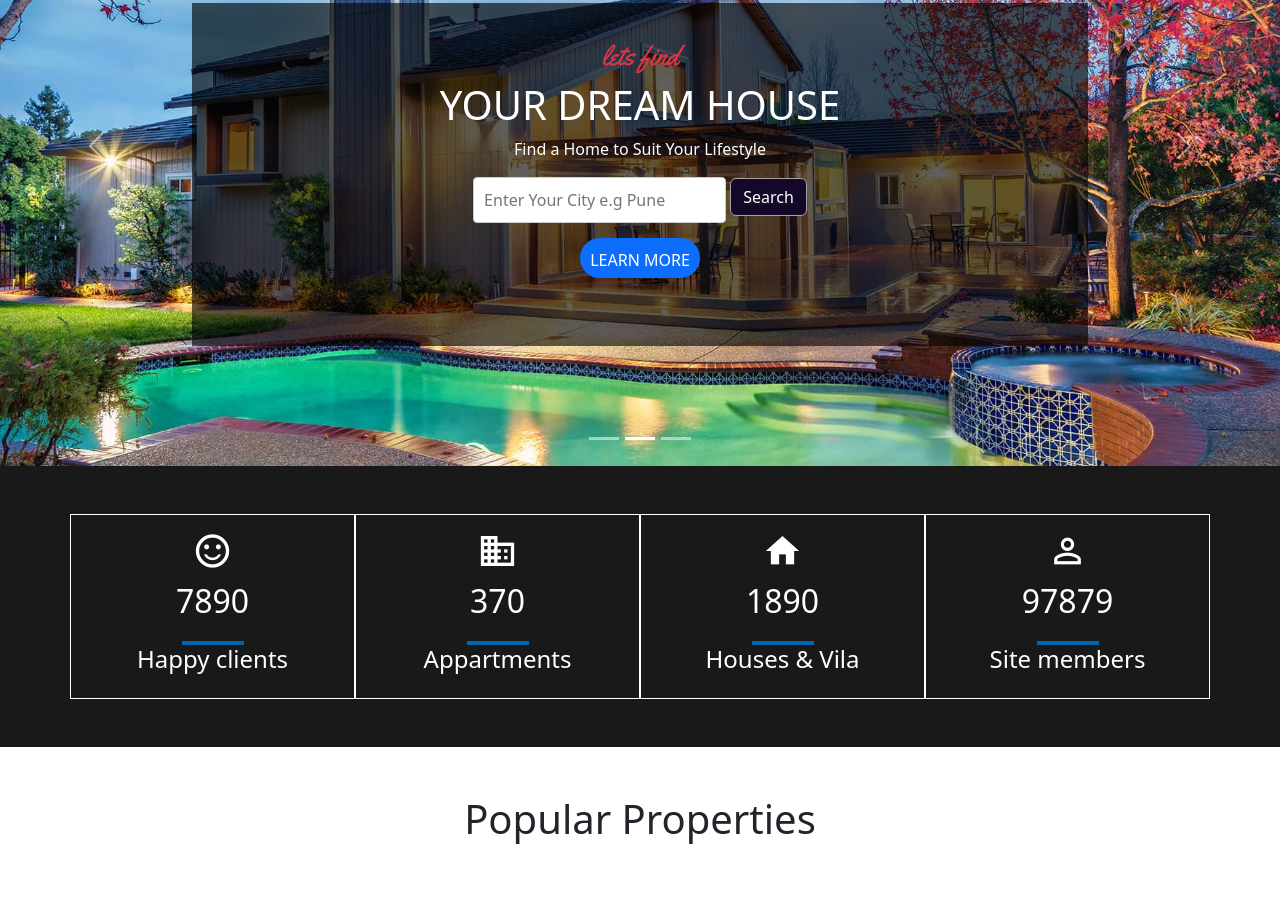
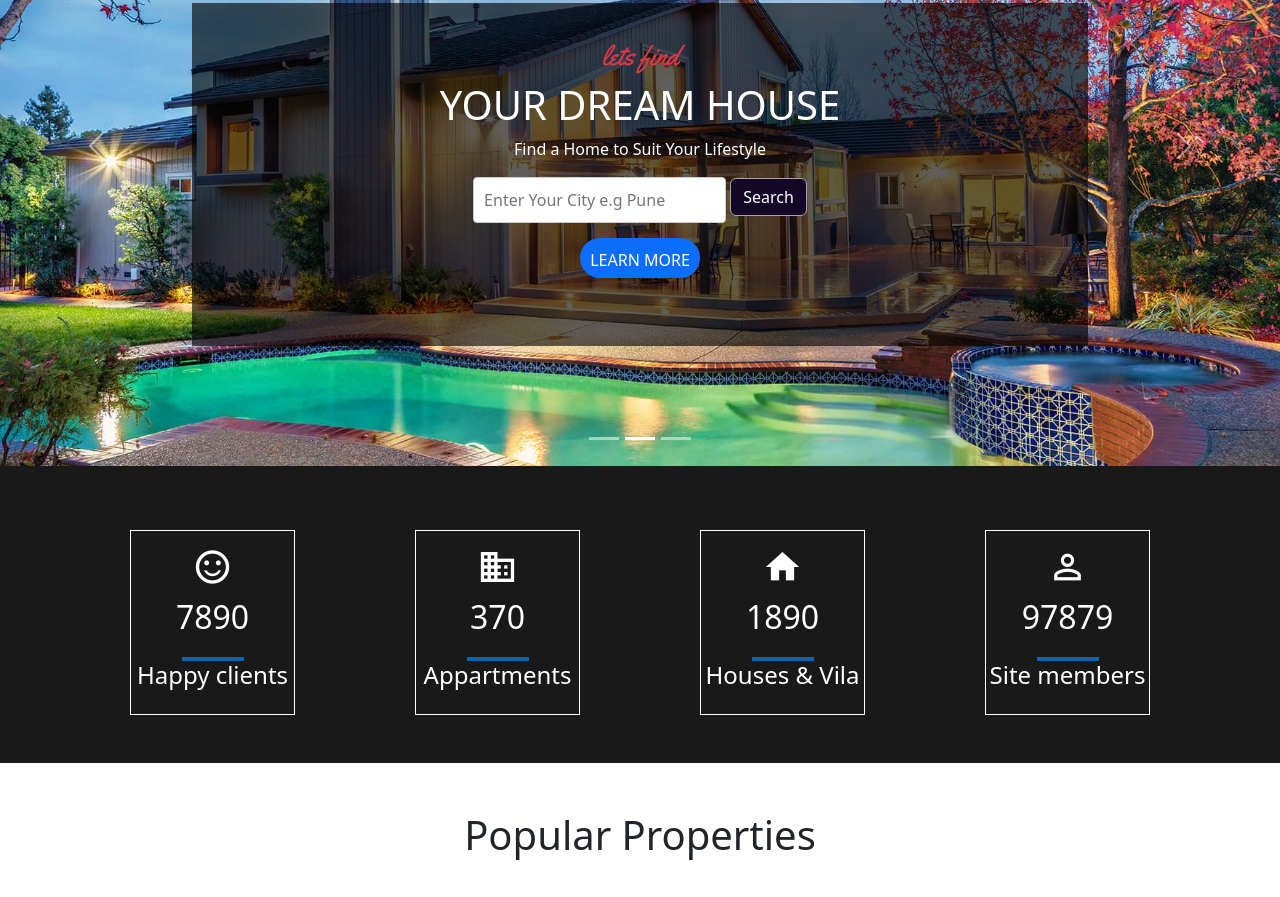
Before and after one commit to tomarvaishnavi2001/realestate, a plain HTML site: page index.html in a window 1280 px wide. Shown: the part 304-1201 px from the top of the page. Drawn offline with nearby package versions, Linux system fonts and the light colour scheme.

Commit message:
Update index.html

```diff
--- a/index.html
+++ b/index.html
@@ -173,39 +173,42 @@
 
       <!-- counter div -->
 
-
-
-      <div class=" pt-5 pb-5" style="background-color: #191919;">
+        <div class=" pt-5 pb-5" style="background-color: #191919;">
         <div class="text-center text-white">
         <div class="container">
             <div class="row">
 
 
 
-                <div  class="col-sm-6 col-md-3 col-lg-3 col-xl-3   pt-3 pb-3 "style="border-color: #373838; border: solid 1px;">
+                <div  class="col-sm-6 col-md-3 col-lg-3 col-xl-3   ">
+                  <div style="border-color: #373838; border: solid 1px;" class=" pt-3 pb-3 mx-5 mt-3">
                     <span class="material-icons fs-1">
                         sentiment_satisfied_alt
                         </span>
                     <p class="fs-2  counter"data-target="7890">0</p><span class="span1"></span>
                     <h4>Happy clients</h4>
-
+                    </div>
                  </div>
-                 <div  class="col-sm-6 col-md-3 col-lg-3 col-xl-3  pt-3 pb-3" style="border-color: #222323; border: solid 1px;">
+                 <div  class="col-sm-6 col-md-3 col-lg-3 col-xl-3 " >
+                  <div style="border-color: #373838; border: solid 1px;" class="  pt-3 pb-3 mx-5 mt-3">
                     <span class="material-icons fs-1">
                         business
                         </span>
                     <p class="fs-2  counter  "data-target="370">0</p><span class="span1"></span>
                     <h4>Appartments</h4>
                  </div>
-                 <div  class="col-sm-6 col-md-3 col-lg-3 col-xl-3 pt-3 pb-3"  style="border-color: #0f0f0f; border: solid 1px;">
-
+                 </div>
+                 <div  class="col-sm-6 col-md-3 col-lg-3 col-xl-3" >
+                  <div style="border-color: #373838; border: solid 1px;" class=" pt-3 pb-3 mx-5 mt-3">
                     <span class="material-icons fs-1">
                         home
                         </span>
                     <p class="fs-2 counter "  data-target="1890">0 </p><span class="span1"></span>
                     <h4>Houses & Vila</h4>
                  </div>
-                 <div  class="col-sm-6 col-md-3 col-lg-3 col-xl-3  pt-3 pb-3"  style="border-color: #2f3031; border: solid 1px;">
+                 </div>
+                 <div  class="col-sm-6 col-md-3 col-lg-3 col-xl-3 " >
+                  <div style="border-color: #373838; border: solid 1px;" class="  pt-3 pb-3 mx-5 mt-3">
 
                     <span class="material-icons fs-1">
                         perm_identity
@@ -214,10 +217,12 @@
                       <h4  class="">Site members</h4>
                  </div>
              </div>
+             </div>
             </div>
         </div>
         <script src="./count.js"></script>
     </div>
+
     <!--  -->
 
 
```
